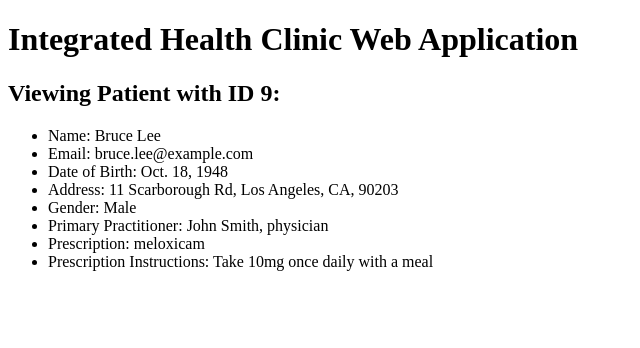
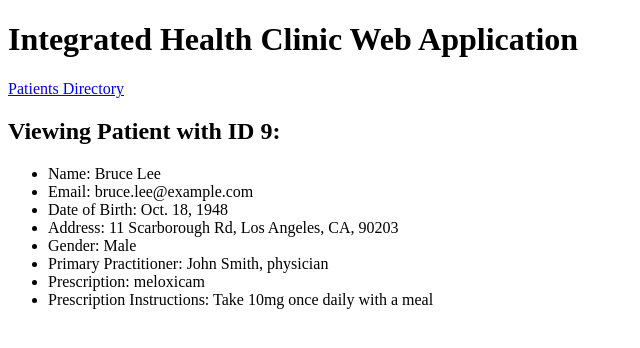
Before and after one commit to joe-mccann-dev/integrated_health_clinic, a Django app: page /patients/9/ in a window 1280 px wide. Shown: the top 348 px of the page, without its empty margins (0-640 px from the left). Run offline with Django 5.2, Linux system fonts and the light colour scheme; data comes from the database, SQL or seed files in the repository.

Commit message:
Add a directory link to detail template.

```diff
--- a/patients/templates/patients/detail.html
+++ b/patients/templates/patients/detail.html
@@ -3,6 +3,7 @@
 {% block title %}Patient Detail{% endblock %}
 
 {% block content %}
+<a href="{% url 'patients:index' %}">Patients Directory</a>
 <h2>Viewing Patient with ID {{patient.id}}:</h2>
 <ul>
   <li>Name: {{ patient.first_name }} {{ patient.last_name }}</li>
```
